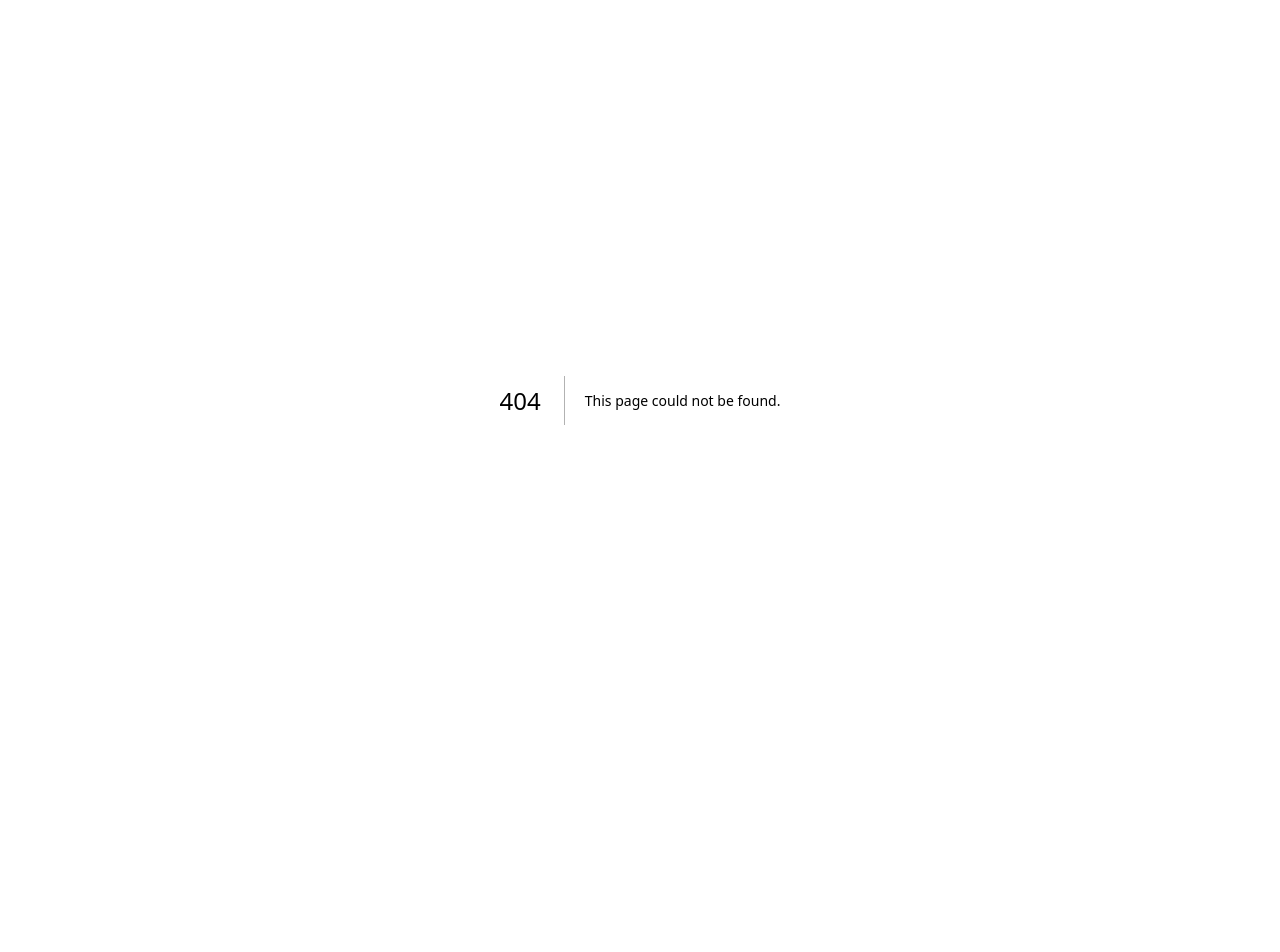
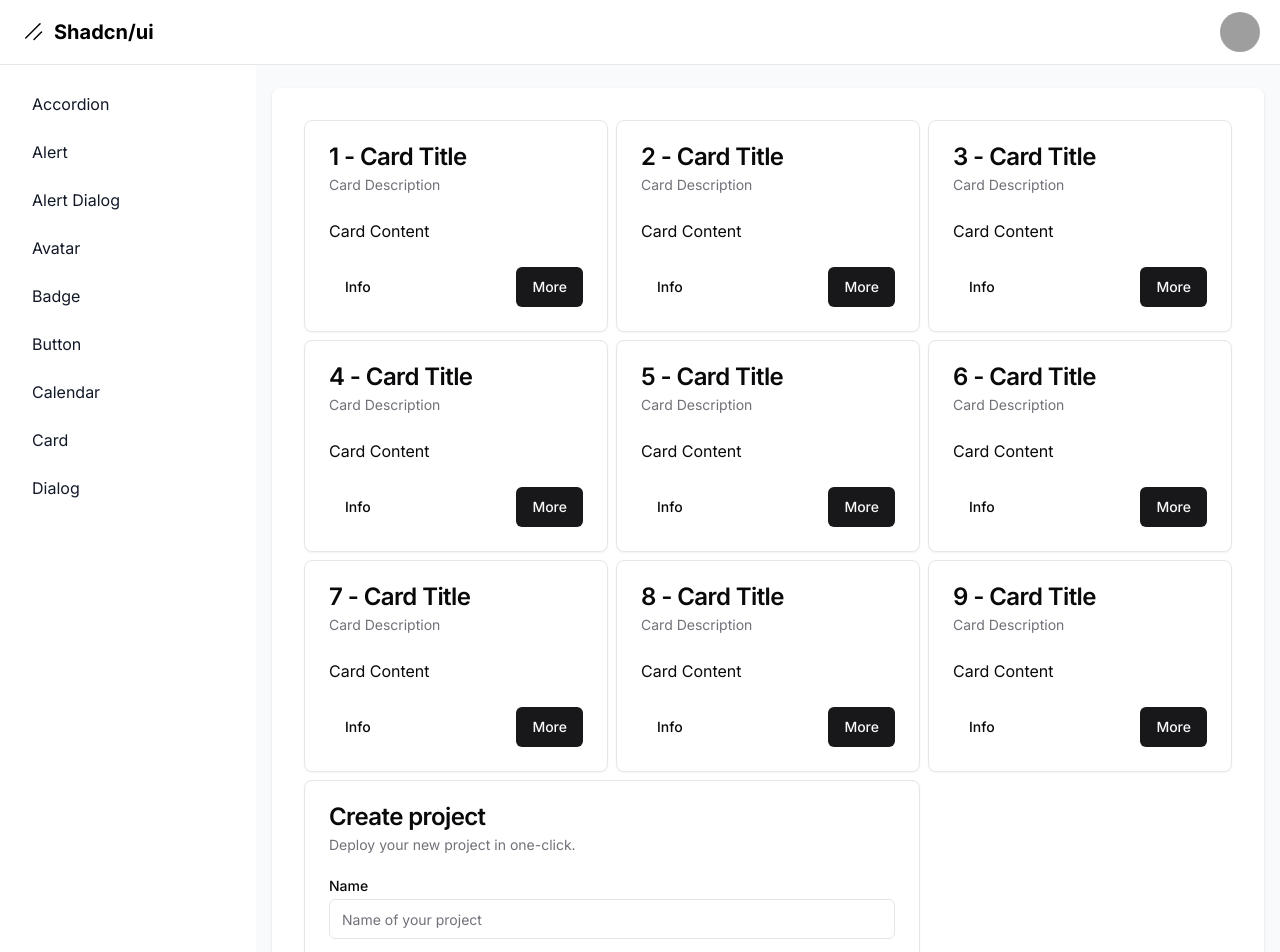
Before and after one commit to CMRicardo/shadcn-dashboard, a Next.js app: page /dashboard/card in a window 1280 px wide. Before the commit this address had no page. Shown: the top 952 px of the page. Before the commit the page ends 800 px from the top, so only its background shows below. Built offline with nearby package versions, Linux system fonts and the light colour scheme; grey boxes are pictures that could not be loaded.

Commit message:
Add Card component

```diff
--- /dev/null
+++ b/app/dashboard/card/page.tsx
@@ -0,0 +1,55 @@
+import { Button } from "@/components/ui/button";
+import {
+  Card,
+  CardContent,
+  CardDescription,
+  CardFooter,
+  CardHeader,
+  CardTitle,
+} from "@/components/ui/card";
+import { Input } from "@/components/ui/input";
+import { Label } from "@/components/ui/label";
+
+export default function Page() {
+  return (
+    <div className="grid grid-cols-1 md:grid-cols-3 gap-2">
+      {"123456789".split("").map((item) => (
+        <Card key={item}>
+          <CardHeader>
+            <CardTitle>{item} - Card Title</CardTitle>
+            <CardDescription>Card Description</CardDescription>
+          </CardHeader>
+          <CardContent>
+            <p>Card Content</p>
+          </CardContent>
+          <CardFooter className="flex justify-between">
+            <Button variant={"ghost"}>info</Button>
+            <Button>more</Button>
+          </CardFooter>
+        </Card>
+      ))}
+      <Card className="col-span-1 sm:col-span-2">
+        <CardHeader>
+          <CardTitle>Create project</CardTitle>
+          <CardDescription>
+            Deploy your new project in one-click.
+          </CardDescription>
+        </CardHeader>
+        <CardContent>
+          <form>
+            <div className="grid w-full items-center gap-4">
+              <div className="flex flex-col space-y-1.5">
+                <Label htmlFor="name">Name</Label>
+                <Input id="name" placeholder="Name of your project" />
+              </div>
+            </div>
+          </form>
+        </CardContent>
+        <CardFooter className="flex justify-between">
+          <Button variant="outline">Cancel</Button>
+          <Button>Deploy</Button>
+        </CardFooter>
+      </Card>
+    </div>
+  );
+}
--- a/app/dashboard/layout.tsx
+++ b/app/dashboard/layout.tsx
@@ -13,6 +13,7 @@
   { name: "badge", href: "badge" },
   { name: "calendar", href: "calendar" },
   { name: "avatar", href: "avatar" },
+  { name: "card", href: "card" },
 ].sort((a, b) => a.name.localeCompare(b.name));
 
 export default function DashboardLayout({
--- /dev/null
+++ b/components/ui/card.tsx
@@ -0,0 +1,79 @@
+import * as React from "react"
+
+import { cn } from "@/lib/utils"
+
+const Card = React.forwardRef<
+  HTMLDivElement,
+  React.HTMLAttributes<HTMLDivElement>
+>(({ className, ...props }, ref) => (
+  <div
+    ref={ref}
+    className={cn(
+      "rounded-lg border bg-card text-card-foreground shadow-sm",
+      className
+    )}
+    {...props}
+  />
+))
+Card.displayName = "Card"
+
+const CardHeader = React.forwardRef<
+  HTMLDivElement,
+  React.HTMLAttributes<HTMLDivElement>
+>(({ className, ...props }, ref) => (
+  <div
+    ref={ref}
+    className={cn("flex flex-col space-y-1.5 p-6", className)}
+    {...props}
+  />
+))
+CardHeader.displayName = "CardHeader"
+
+const CardTitle = React.forwardRef<
+  HTMLParagraphElement,
+  React.HTMLAttributes<HTMLHeadingElement>
+>(({ className, ...props }, ref) => (
+  <h3
+    ref={ref}
+    className={cn(
+      "text-2xl font-semibold leading-none tracking-tight",
+      className
+    )}
+    {...props}
+  />
+))
+CardTitle.displayName = "CardTitle"
+
+const CardDescription = React.forwardRef<
+  HTMLParagraphElement,
+  React.HTMLAttributes<HTMLParagraphElement>
+>(({ className, ...props }, ref) => (
+  <p
+    ref={ref}
+    className={cn("text-sm text-muted-foreground", className)}
+    {...props}
+  />
+))
+CardDescription.displayName = "CardDescription"
+
+const CardContent = React.forwardRef<
+  HTMLDivElement,
+  React.HTMLAttributes<HTMLDivElement>
+>(({ className, ...props }, ref) => (
+  <div ref={ref} className={cn("p-6 pt-0", className)} {...props} />
+))
+CardContent.displayName = "CardContent"
+
+const CardFooter = React.forwardRef<
+  HTMLDivElement,
+  React.HTMLAttributes<HTMLDivElement>
+>(({ className, ...props }, ref) => (
+  <div
+    ref={ref}
+    className={cn("flex items-center p-6 pt-0", className)}
+    {...props}
+  />
+))
+CardFooter.displayName = "CardFooter"
+
+export { Card, CardHeader, CardFooter, CardTitle, CardDescription, CardContent }
```
